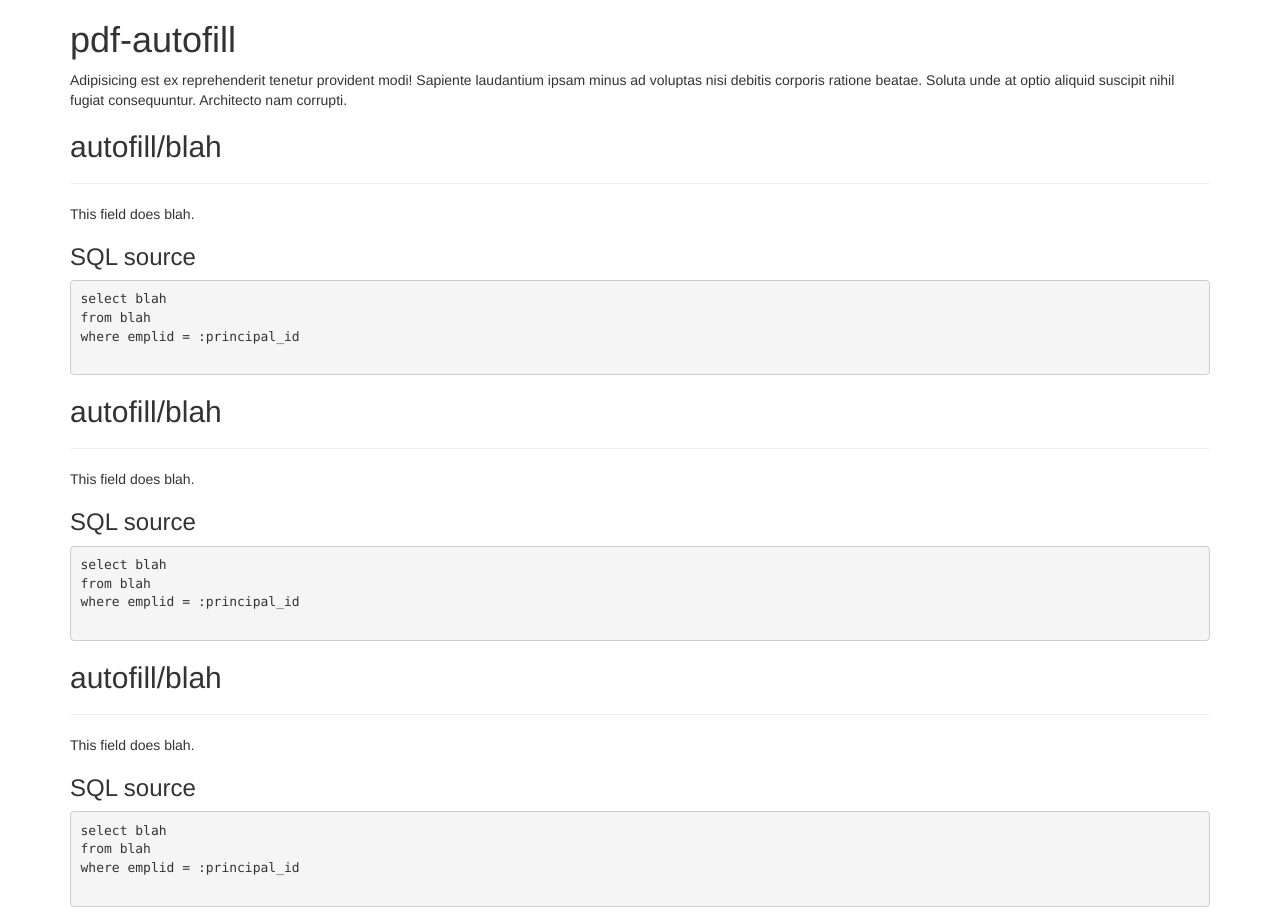
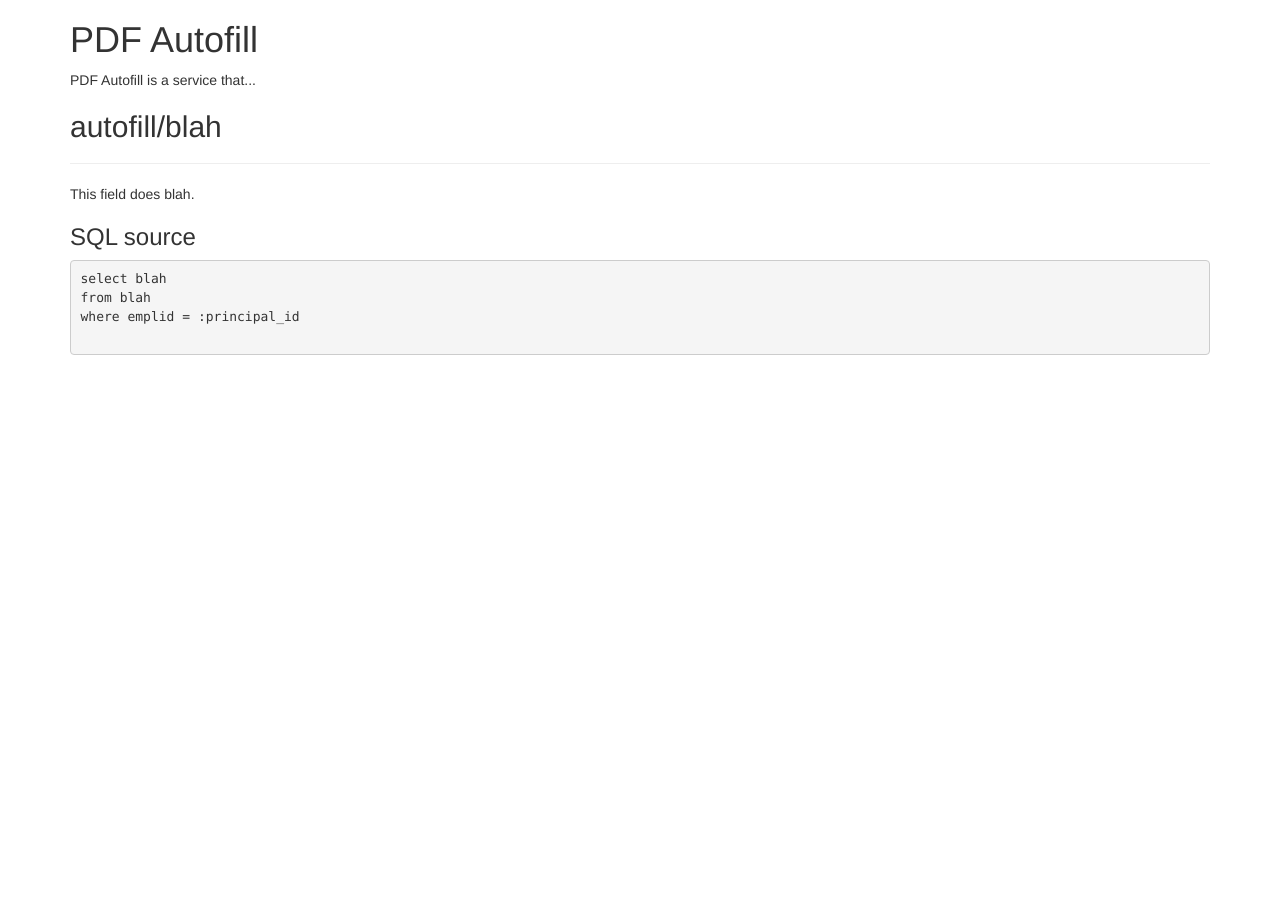
Before and after one commit to cdinger/pdf-autofill, a plain HTML site: page resources/public/index.html in a window 1280 px wide. After the commit the page ends 800 px from the top, so only its background shows below. Drawn offline with nearby package versions, Linux system fonts and the light colour scheme.

Commit message:
Clean up index.html template

```diff
--- a/resources/public/index.html
+++ b/resources/public/index.html
@@ -9,27 +9,9 @@
 </head>
 <body>
   <div class="container">
-    <h1>pdf-autofill</h1>
-    <p>Adipisicing est ex reprehenderit tenetur provident modi! Sapiente laudantium ipsam minus ad voluptas nisi debitis corporis ratione beatae. Soluta unde at optio aliquid suscipit nihil fugiat consequuntur. Architecto nam corrupti.</p>
+    <h1>PDF Autofill</h1>
+    <p>PDF Autofill is a service that...</p>
     <div class="fields">
-      <h2>autofill/blah</h2>
-      <hr />
-      <p>This field does blah.</p>
-      <h3>SQL source</h3>
-      <pre>
-select blah
-from blah
-where emplid = :principal_id
-      </pre>
-      <h2>autofill/blah</h2>
-      <hr />
-      <p>This field does blah.</p>
-      <h3>SQL source</h3>
-      <pre>
-select blah
-from blah
-where emplid = :principal_id
-      </pre>
       <h2>autofill/blah</h2>
       <hr />
       <p>This field does blah.</p>
```
